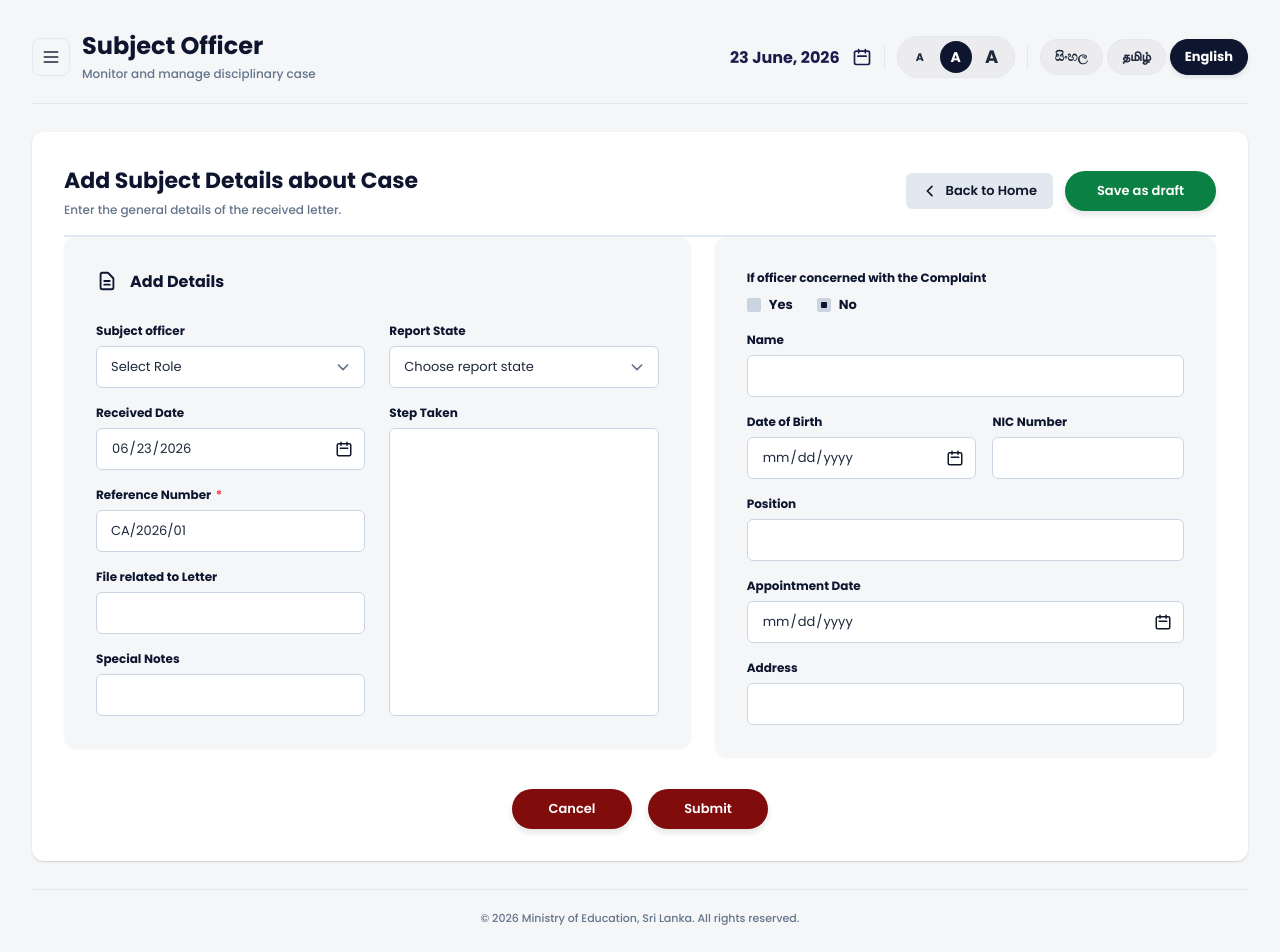
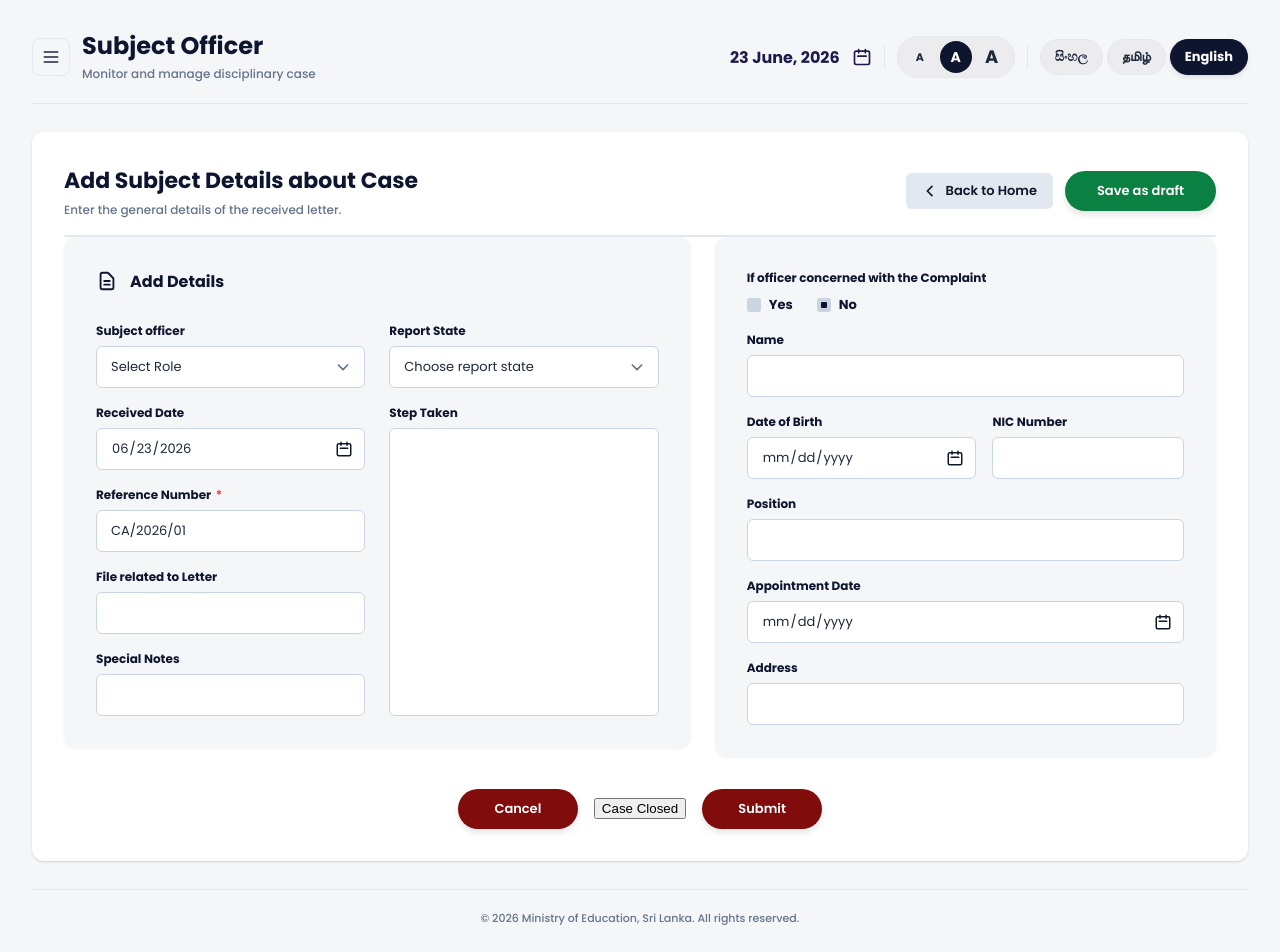
Before and after one commit to Avishka-kavishan/Discipline-Management-Monitoring-System, a Next.js app: page /subject/add-details in a window 1280 px wide. Shown: the top 952 px of the page. Built offline with nearby package versions, Linux system fonts and the light colour scheme; a web font is replaced by a local one.

Commit message:
implement subject case details entry page with local storage persistence

```diff
--- a/app/subject/add-details/page.tsx
+++ b/app/subject/add-details/page.tsx
@@ -214,6 +214,69 @@ function CaseDetailsForm() {
     }
 
     alert("Draft saved successfully!");
+    router.push("/subject");
+  };
+
+  // Close case handler
+  const handleCloseCase = (e: React.MouseEvent) => {
+    e.preventDefault();
+
+    if (!refNo) {
+      alert("Reference Number is required.");
+      return;
+    }
+
+    const caseDetails = {
+      caseNo: refNo,
+      subjectOfficer,
+      reportState: "Closed", // Force Closed
+      receivedDate,
+      stepTaken,
+      fileRelated,
+      specialNotes,
+      isConcerned,
+      officerName,
+      officerDob,
+      officerNic,
+      officerPosition,
+      officerApptDate,
+      officerAddress,
+    };
+
+    if (typeof window !== "undefined") {
+      // Save details map
+      const storedDetails = localStorage.getItem("dcmms_case_details") || "{}";
+      let detailsMap = {};
+      try {
+        detailsMap = JSON.parse(storedDetails);
+      } catch (err) {
+        console.error(err);
+      }
+      (detailsMap as any)[refNo] = caseDetails;
+      localStorage.setItem("dcmms_case_details", JSON.stringify(detailsMap));
+
+      // Update state in main cases list in localStorage to Closed
+      const storedCases = localStorage.getItem("dcmms_cases");
+      if (storedCases) {
+        try {
+          const casesList = JSON.parse(storedCases);
+          const updatedCases = casesList.map((item: any) => {
+            if (item.caseNo === refNo) {
+              return {
+                ...item,
+                status: "Closed", // Force Closed status
+              };
+            }
+            return item;
+          });
+          localStorage.setItem("dcmms_cases", JSON.stringify(updatedCases));
+        } catch (err) {
+          console.error(err);
+        }
+      }
+    }
+
+    alert("Case closed and submitted successfully!");
     router.push("/subject");
   };
 
@@ -714,6 +777,13 @@ function CaseDetailsForm() {
                   {t("cancelBtn")}
                 </button>
                 <button
+                  type="button"
+                  className="btn-action-close-case"
+                  onClick={handleCloseCase}
+                >
+                  {t("caseClosedBtn")}
+                </button>
+                <button
                   type="submit"
                   className="btn-action-submit"
                 >
```
